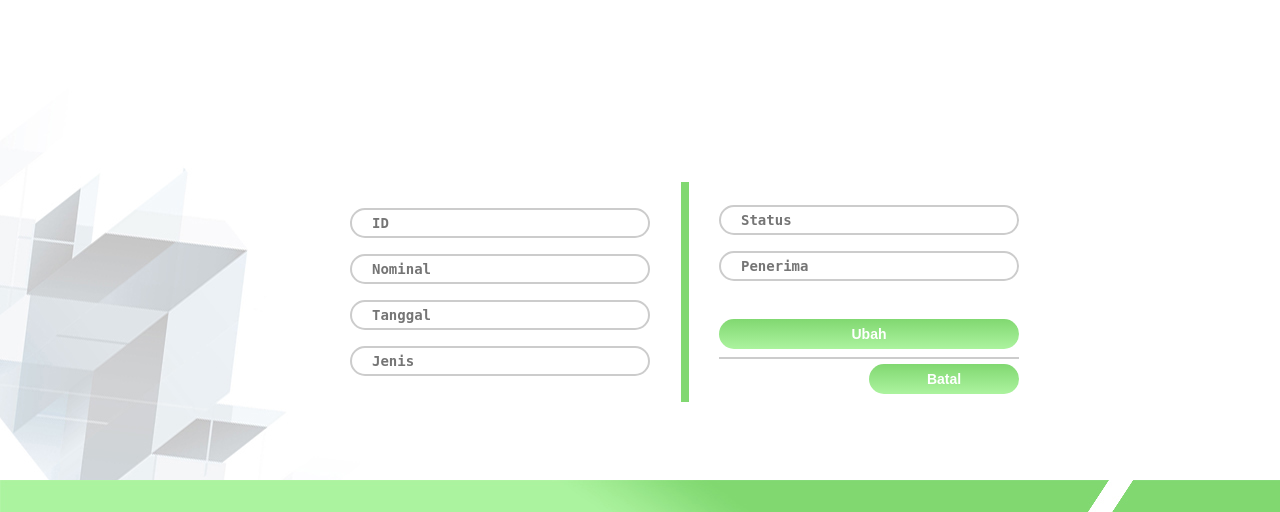
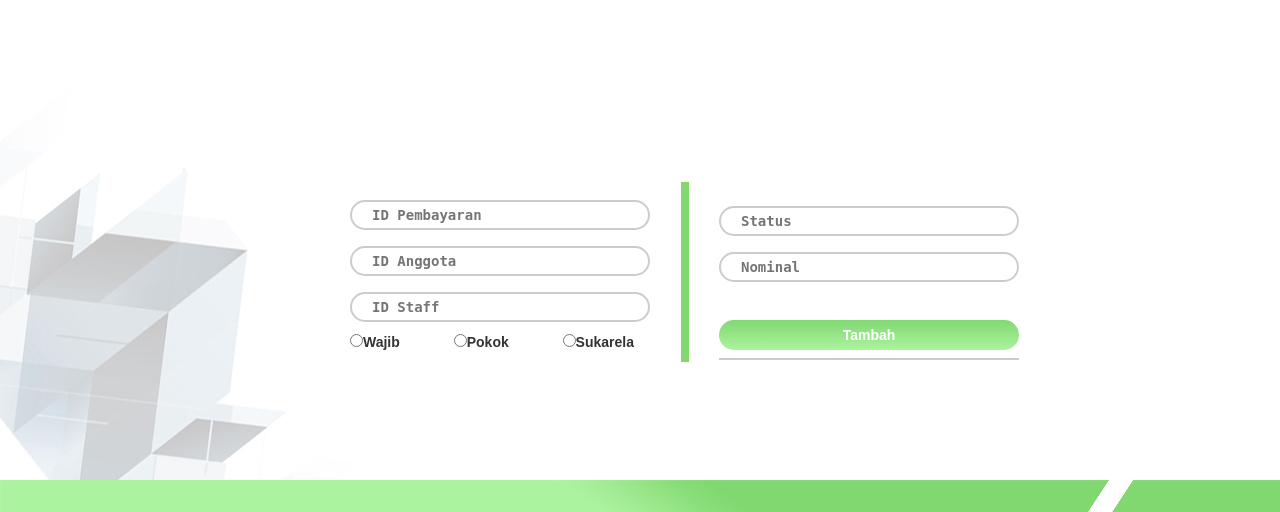
Before and after one commit to rizalkizul/koperasi, a PHP site: page /tabelKeuangan.php in a window 1280 px wide. Shown: the part 288-800 px from the top of the page. Run offline with PHP 8.4, Linux system fonts and the light colour scheme; data comes from the database, SQL or seed files in the repository; lists and menus that the app fills with data are empty.

Commit message:
add data pembayaran

```diff
--- a/class/pengguna.php
+++ b/class/pengguna.php
@@ -1,5 +1,5 @@
 <?php
-include "../controller/connection.php";
+include_once "../controller/connection.php";
 
 class User{
 
@@ -16,7 +16,7 @@ class User{
 	public function checkLogin($email, $password){
 			$username = mysqli_real_escape_string($this->db,$_POST['email']);
 			$password = mysqli_real_escape_string($this->db,$_POST['password']);
-			$sql2="SELECT * from pengguna WHERE email='$email' and password='$password'";
+			$sql2="SELECT * from anggota WHERE email='$email' and password='$password'";
 
 			$result = mysqli_query($this->db,$sql2);
 			$user_data = mysqli_fetch_array($result);
--- a/listAnggota.php
+++ b/listAnggota.php
@@ -128,14 +128,13 @@ $(document).ready(function() {
 				    <input type="text" placeholder="Email" name="email" value="<?php echo "$email"?>" required>
 				    <br>
 				    <div class="divBtnTambahListAnggota">
-				    	<button id="btnUbah" type="submit" name="submit" value="Submit">Tambah</button>
+				    	<button id="btnUbah" type="submit" name="Update">Ubah</button>
 				    </div>
-				    <button id="btnUbahListAnggota" type="submit" name="Update">Ubah</button>
 				</th>
 			</tr>
 		</table>
 	</form>
-	<button id="btnCancel" type="reset" value="Reset">Bersihkan Field</button>
+					<a href="listAnggota.php"><button id="btnCancel">Batal Ubah</button></a>
 	<?php
 }
 }else{ ?>
--- a/login.html
+++ b/login.html
@@ -25,7 +25,7 @@
 	  </form>
 
 	  <div id="daftar">
-	  	<p>Tidak Punya Akun?<a href="">	DAFTAR</a></p>
+	  	<p>Tidak Punya Akun?<a href="registrasi.html">	DAFTAR</a></p>
 	  </div>
 	  <div style="padding-top: 20px; width: 400px;text-align: center; font-size: 18px;">
 	    <a href="">Masuk Sebagai Admin</a>
--- a/registrasi.html
+++ b/registrasi.html
@@ -28,7 +28,7 @@
 				    <br>
 				    <input type="text" placeholder="Nama" name="nama" required>
 				    <br>
-				    <textarea name="alamat" placeholder="Alamat" required=""></textarea>
+				    <textarea style="font-family: monospace;" name="alamat" placeholder="Alamat" required=""></textarea>
 				</th>
 				<th class="spanReg2">
 					No. HP
@@ -60,6 +60,6 @@
 				    	<button id="btnDaftar" type="submit" name="Daftar" value="Daftar">Daftar</button><br>
 				    </div>
 	</form>
-	<button id="btnBatalDaftar" type="submit">Batal</button>
+	<a href="login.html"><button id="btnBatalDaftar" type="submit">Batal</button></a>
 </body>
 </html>
--- a/tabelKeuangan.php
+++ b/tabelKeuangan.php
@@ -60,27 +60,30 @@
 			</div>
 
 		</table>
-	<form action="controller/listController.php" method="post">
+	<form action="controller/pembayaranController.php" method="post">
 		<table class="form">
 			<tr>
 				<th class="form1">
-					<input type="text" placeholder="ID" name="id_pembayaran" required>
+					<input type="text" placeholder="ID Pembayaran" name="id_pembayaran" required>
 				    <br>
-				    <input type="text" placeholder="Nominal" name="nominal" required>
+				    <input type="text" placeholder="ID Anggota" name="id_anggota" required>
 				    <br>
-				    <input type="text" placeholder="Tanggal" name="tgl_pembayaran" required>
-				    <br>
-				    <input type="text" placeholder="Jenis" name="jenis" required>
+				    <input type="text" placeholder="ID Staff" name="id_pengurus" required>
+				    <br><!--
+				    <input type="text" placeholder="Jenis" name="jenis" required> -->
+				    <input type="radio" name="jenis" value="Pria">Wajib</input> <span style="padding-left: 50px">
+				    <input type="radio" name="jenis" value="Pokok">Pokok</input></span>
+				    <span style="padding-left: 50px"><input type="radio" name="jenis" value="Sukarela">Sukarela</input></span>
 				</th>
 				<th class="form2">
 					<input type="text" placeholder="Status" name="status" required>
 				    <br>
-				    <input type="text" placeholder="Penerima" name="penerima" required>
+				    <input type="text" placeholder="Nominal" name="nominal" required>
 				    <br>
 				    <div class="divBtnUbah">
-				    	<button id="btnUbah" type="submit" name="Update_pembayaran" value="Update_pembayaran">Ubah</button>
+				    	<button id="btnUbah" type="submit" name="tambahPembayaran">Tambah</button>
 				    </div>
-				    <button id="btnCancel" type="reset" value="reset">Batal</button>
+				    <!-- <button id="btnCancel" type="reset" value="reset">Batal</button> -->
 				</th>
 			</tr>
 		</table>
```
Also changed, not shown: class/pembayaran.php (added, +39 -0 lines), controller/pembayaranController.php (added, +14 -0 lines).
